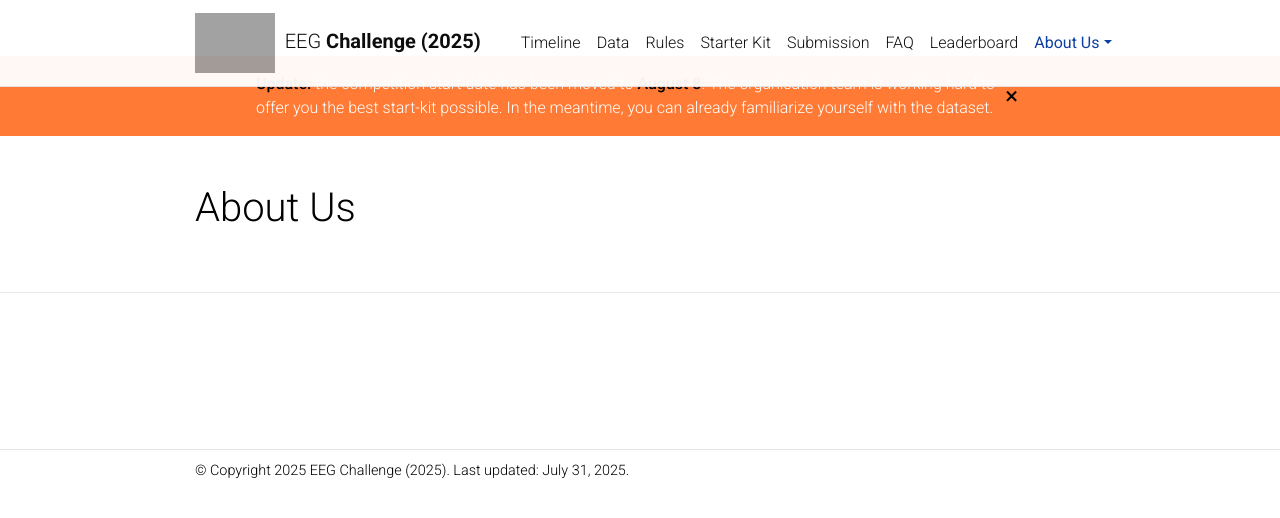
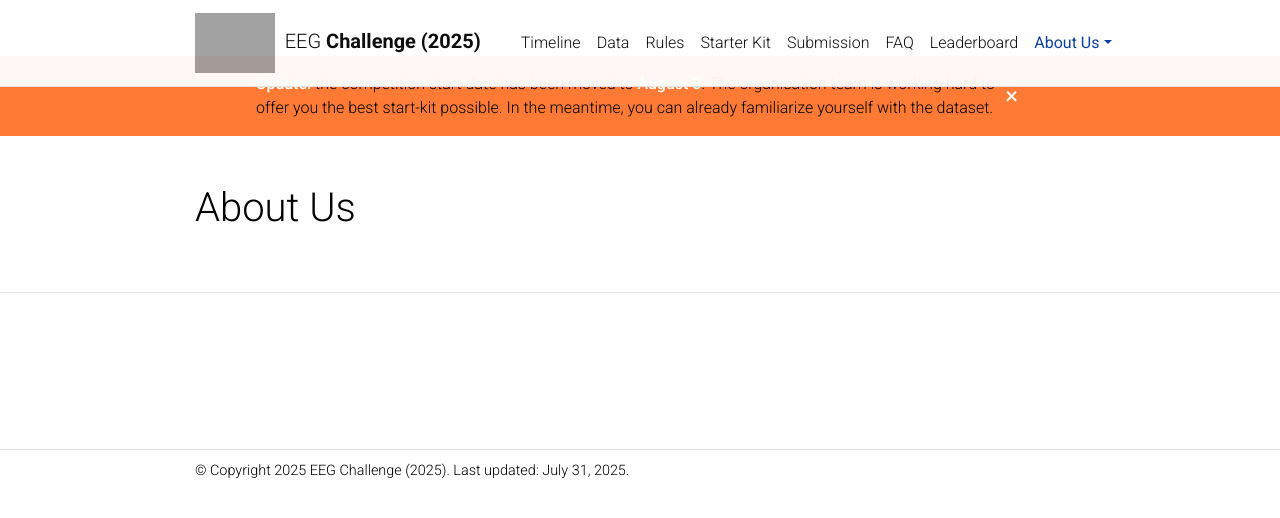
Before and after one commit to urgent-challenge/urgent2024, a Jekyll site: the page built from _pages/dropdown.md, in a window 1280 px wide. Shown: the top 518 px of the page. Built offline with Jekyll 4.4.1, drawn with Linux system fonts in a browser that asks for light colours; comment, search, counter and statistics services are not loaded; a style sheet for code colours, icons or effects is not loaded; grey boxes are pictures that could not be loaded.

Commit message:
Fix colors

```diff
--- a/_layouts/default.html
+++ b/_layouts/default.html
@@ -34,8 +34,8 @@
       cursor: pointer;
     }
 
-    .banner__text,
-    .banner__close {
+    .banner__text > strong,
+    .banner__close > span {
       color: #ffffff;
     }
   </style>
```
